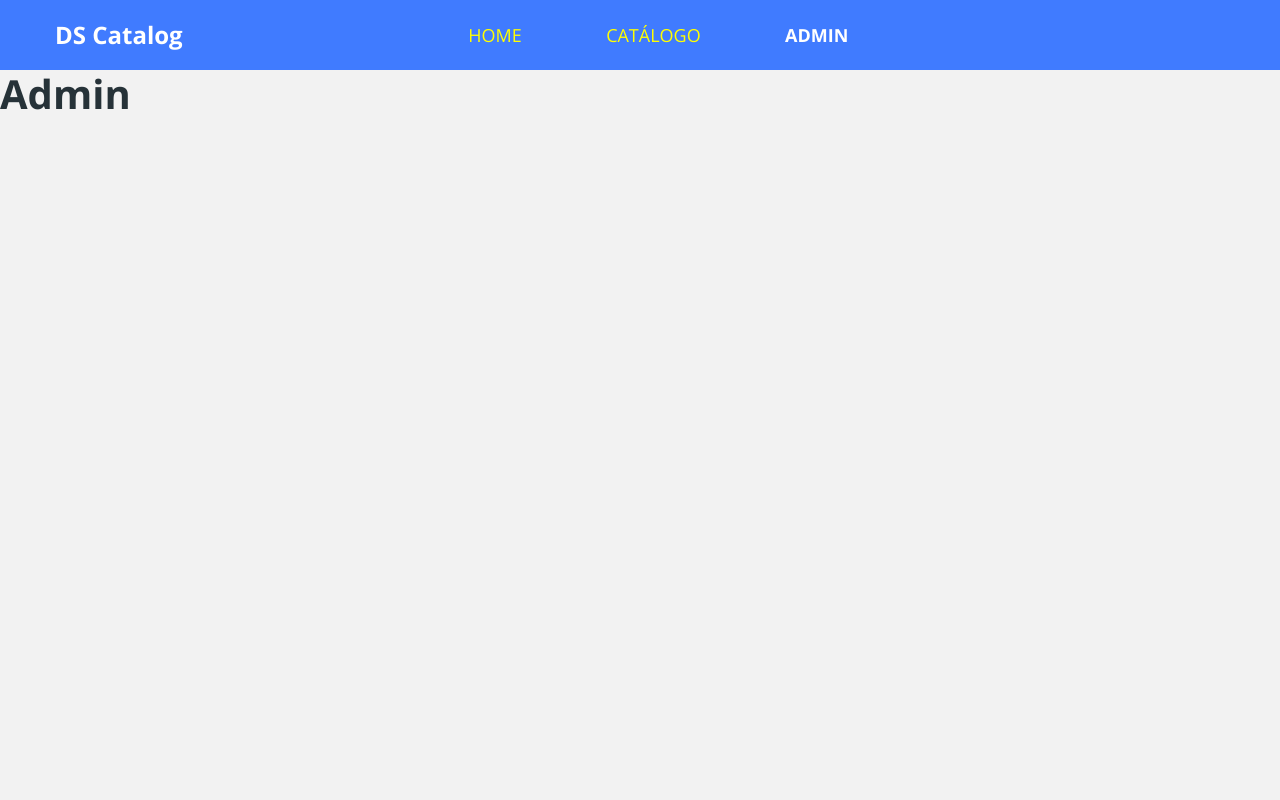
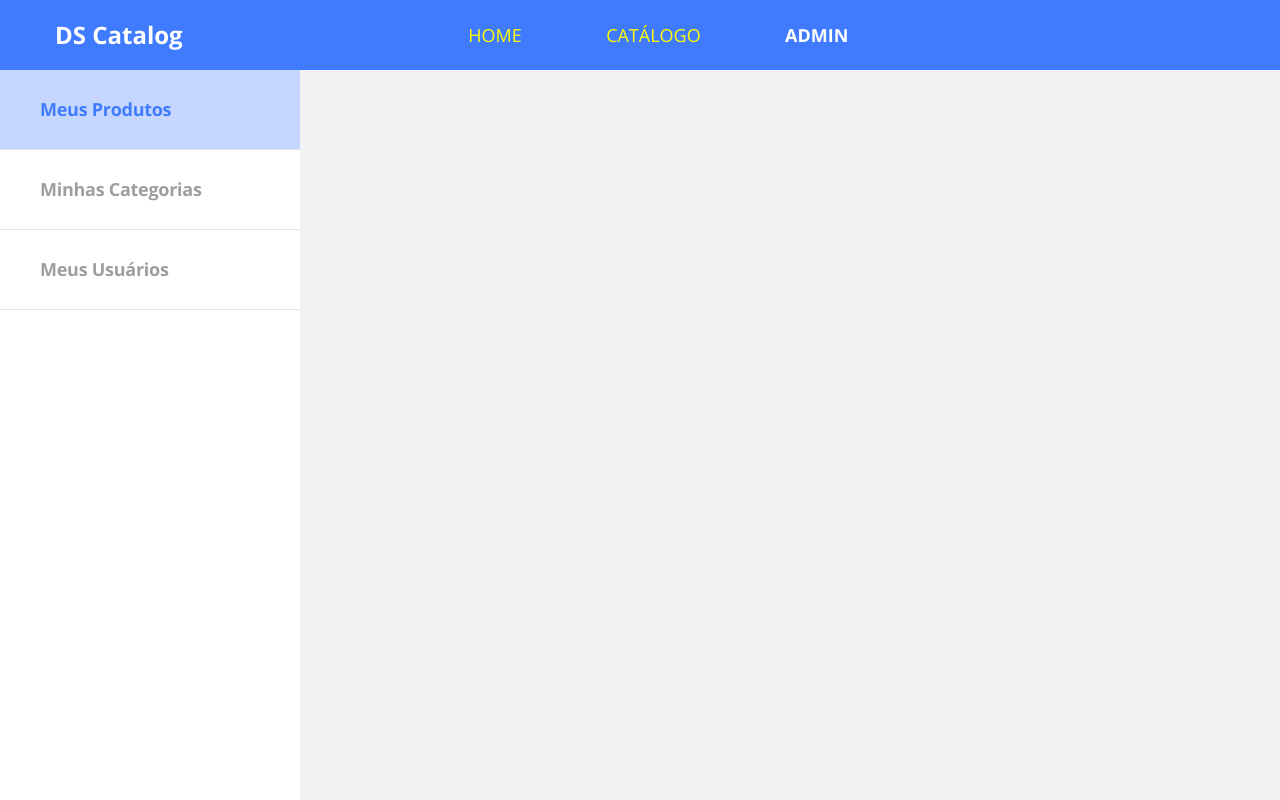
Before and after one commit to ruriknj/dscatalog-bootcamp-devsuperior, a React (Create React App) app in the folder frontend-web/: page /admin in a window 1280 px wide. Built offline with nearby package versions, Linux system fonts and the light colour scheme.

Commit message:
Criando barra de navegação do Admin

```diff
--- /dev/null
+++ b/frontend-web/src/pages/Admin/components/Navebar/index.tsx
@@ -0,0 +1,22 @@
+import React from 'react';
+import './style.scss';
+
+const Navbar = () => {
+    return (
+        <nav className="admin-nav-container">
+            <ul>
+                <li>
+                    <a href="Link" className="admin-nav-item active">Meus Produtos</a>
+                </li>
+                <li>
+                    <a href="Link" className="admin-nav-item">Minhas Categorias</a>
+                </li>
+                <li>
+                    <a href="Link" className="admin-nav-item">Meus Usuários</a>
+                </li>
+            </ul>
+        </nav>
+    );
+};
+
+export default Navbar;
--- /dev/null
+++ b/frontend-web/src/pages/Admin/components/Navebar/style.scss
@@ -0,0 +1,28 @@
+.admin-nav-container {
+    width: 300px;
+    background-color: #ffffff;
+    height: calc(100vh - 70px);
+}
+
+.admin-nav-item {
+    height: 80px;
+    display: block;
+    border-bottom: 1px solid #e1e1e1;
+    display: flex;
+    align-items: center;
+    padding-left: 40px;
+    font-weight: bold;
+    font-size: 18px;
+    line-height: 25px;
+    letter-spacing: -0.015em;
+    color: #9E9E9E;
+
+    &.active {
+        background: rgba(64, 123, 255, 0.3);
+        color: #407bff;
+    }
+
+    &:hover {
+        color: #407bff;
+    }
+}
--- a/frontend-web/src/pages/Admin/index.tsx
+++ b/frontend-web/src/pages/Admin/index.tsx
@@ -1,6 +1,9 @@
 import React from 'react';
+import Navbar from './components/Navebar';
 
 const Admin = () => (
-    <h1>Admin</h1>
+    <div>
+    <Navbar />
+    </div>
 );
 export default Admin;
```
